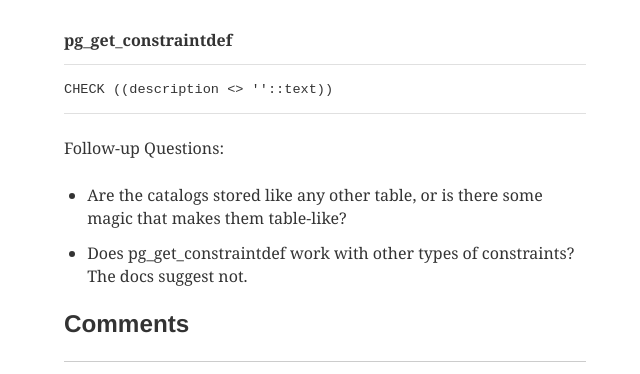
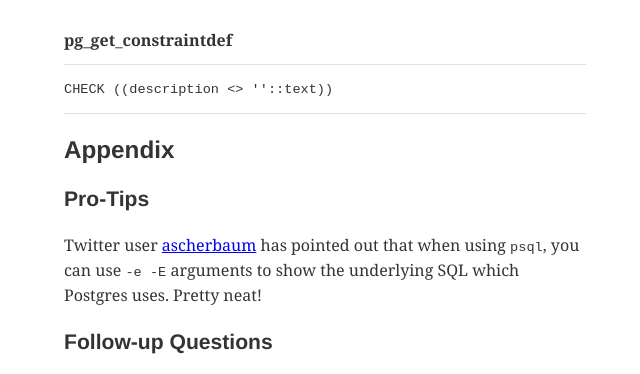
Before and after one commit to wasabigeek/blog, a Gatsby site: page /blog/meta-postgres-what-constraints-does-a-table-have/ in a window 1280 px wide. Shown: the part 860-1234 px from the top of the page, without its empty margins (315-955 px from the left). Built offline with nearby package versions, Linux system fonts and the light colour scheme; Gatsby itself is replaced by a stand-in of ours; some packages are replaced by stand-ins of ours; what typography-theme-kirkham would draw is missing.

Commit message:
Add pro-tip from ascherbaum

````diff
--- a/content/blog/meta-postgres-what-constraints-does-a-table-have/index.md
+++ b/content/blog/meta-postgres-what-constraints-does-a-table-have/index.md
@@ -28,7 +28,11 @@ That would give you a result like:
 |---|
 |```CHECK ((description <> ''::text))```|
 
-Follow-up Questions:
+## Appendix
+### Pro-Tips
+Twitter user [ascherbaum](https://twitter.com/ascherbaum) has pointed out that when using `psql`, you can use `-e -E` arguments to show the underlying SQL which Postgres uses. Pretty neat!
+
+### Follow-up Questions
 
 - Are the catalogs stored like any other table, or is there some magic that makes them table-like?
 - Does pg\_get\_constraintdef work with other types of constraints? The docs suggest not.
````
